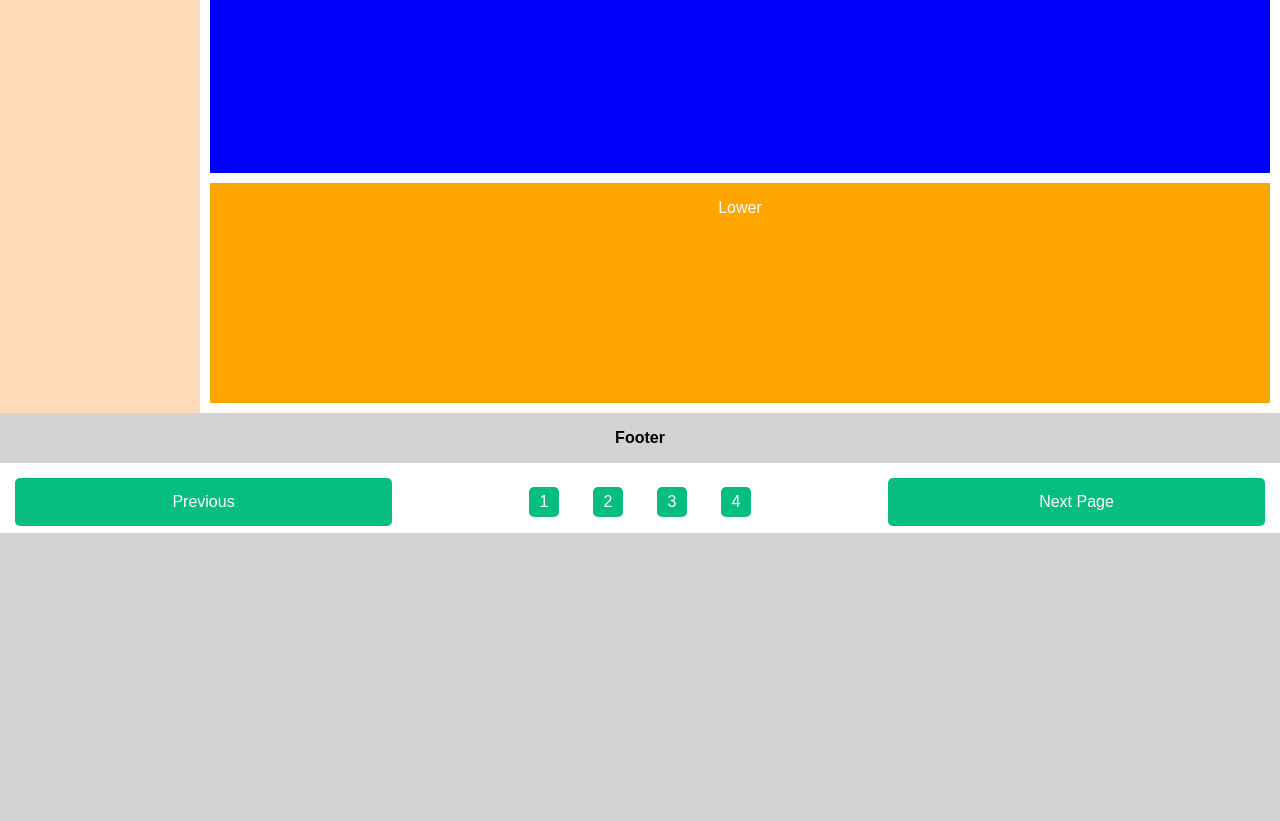
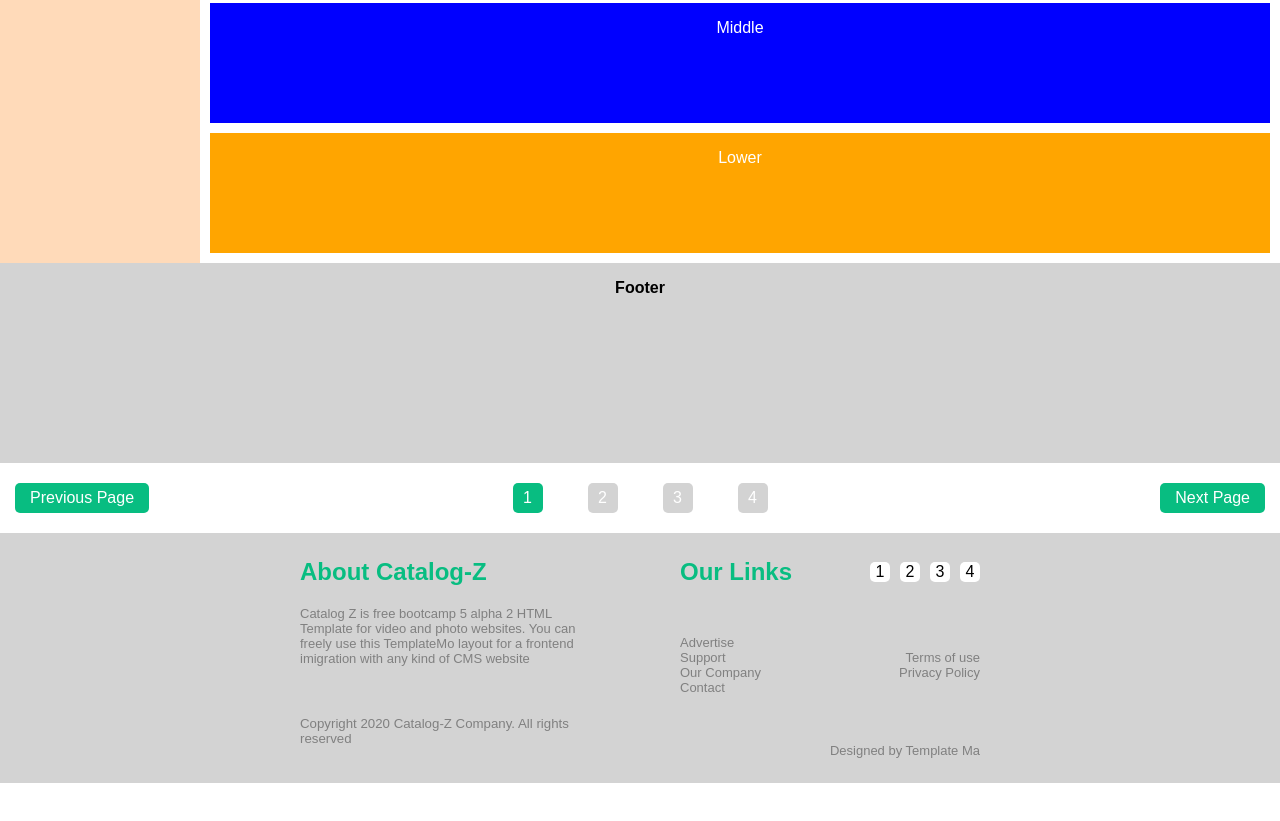
Before and after one commit to sanket-itobuz/SASS-Basics, a website: page index.html in a window 1280 px wide. Shown: the part 833-1654 px from the top of the page. After the commit the page ends 1616 px from the top, so only its background shows below. Drawn offline with Linux system fonts and the light colour scheme.

Commit message:
All Changes done in SCSS to design it

```diff
--- a/index.html
+++ b/index.html
@@ -49,19 +49,54 @@
       </div>
 
       <div class="navigation">
-        <div class="prev-button">Previous</div>
+        <div class="prev-button">
+          <div>Previous Page</div>
+        </div>
         <div class="no-buttons">
-          <div>1</div>
+          <div class="active">1</div>
           <div>2</div>
           <div>3</div>
           <div>4</div>
         </div>
-        <div class="next-button">Next Page</div>
+        <div class="next-button">
+          <div>Next Page</div>
+        </div>
       </div>
     </section>
     <footer>
-      <div class="left-section"></div>
-      <div class="right-section"></div>
+      <div class="left-section">
+        <h2>About Catalog-Z</h2>
+        <div>
+          Catalog Z is free bootcamp 5 alpha 2 HTML Template for video and photo
+          websites. You can freely use this TemplateMo layout for a frontend
+          imigration with any kind of CMS website
+        </div>
+        <h5>Copyright 2020 Catalog-Z Company. All rights reserved</h5>
+      </div>
+      <div class="right-section">
+        <div class="right-section-head">
+          <h2 class="link-header">Our Links</h2>
+          <div class="links">
+            <div class="link">1</div>
+            <div class="link">2</div>
+            <div class="link">3</div>
+            <div class="link">4</div>
+          </div>
+        </div>
+        <div class="right-section-body">
+          <div class="right-section-body-left">
+            <div>Advertise</div>
+            <div>Support</div>
+            <div>Our Company</div>
+            <div>Contact</div>
+          </div>
+          <div class="right-section-body-right">
+            <div>Terms of use</div>
+            <div>Privacy Policy</div>
+          </div>
+        </div>
+        <div class="right-section-foot">Designed by Template Ma</div>
+      </div>
     </footer>
   </body>
 </html>
--- /dev/null
+++ b/styles/scss/_var.scss
@@ -0,0 +1,7 @@
+$base-color: rgb(8, 189, 129);
+$background-color: white;
+$cursor: pointer;
+$button-radius: 5px;
+
+$search-box-padding: 5px;
+$search-box-height: 30px;
--- a/styles/scss/index.scss
+++ b/styles/scss/index.scss
@@ -8,6 +8,7 @@
 $base-color: rgb(8, 189, 129);
 $background-color: white;
 $cursor: pointer;
+$button-radius: 5px;
 
 .navbar {
   height: 50px;
@@ -101,34 +102,38 @@ $search-box-height: 30px;
 }
 
 .navigation {
-  $button-radius: 5px;
   $button-space: 15px;
   $margining: 120px;
 
   display: grid;
-  grid-template-columns: 2fr 1fr 2fr;
+  grid-template-columns: 1fr 300px 1fr;
   height: 70px;
 
   .prev-button {
     display: grid;
-    justify-items: center;
-    align-content: center;
-    background-color: $base-color;
-    color: $background-color;
-    margin: $button-space;
-    margin-right: $margining;
-    padding: $button-space;
-    border-radius: $button-radius;
-  }
-  .no-buttons {
-    display: grid;
-    grid-auto-flow: column;
-    justify-items: center;
+    justify-items: start;
     align-content: center;
 
     div {
+      background-color: $base-color;
       color: $background-color;
-      background-color: $base-color;
+      height: 30px;
+      margin-left: 15px;
+      padding: 15px;
+      display: flex;
+      justify-content: center;
+      align-items: center;
+      border-radius: $button-radius;
+    }
+  }
+  .no-buttons {
+    display: flex;
+    justify-content: space-around;
+    align-items: center;
+
+    div {
+      color: $background-color;
+      background-color: lightgrey;
       height: 30px;
       width: 30px;
       display: grid;
@@ -136,17 +141,26 @@ $search-box-height: 30px;
       align-content: center;
       border-radius: $button-radius;
     }
+    .active {
+      background-color: $base-color;
+    }
   }
   .next-button {
     display: grid;
-    justify-items: center;
+    justify-items: end;
     align-content: center;
-    background-color: $base-color;
-    color: $background-color;
-    margin: $button-space;
-    padding: $button-space;
-    margin-left: $margining;
-    border-radius: $button-radius;
+
+    div {
+      background-color: $base-color;
+      color: $background-color;
+      height: 30px;
+      margin-right: 15px;
+      padding: 15px;
+      display: flex;
+      justify-content: center;
+      align-items: center;
+      border-radius: $button-radius;
+    }
   }
 }
 
@@ -159,6 +173,7 @@ $search-box-height: 30px;
     "section"
     "footer";
   .header {
+    height: 200px;
     grid-area: header;
     background: lightgray;
     padding: 1rem;
@@ -166,6 +181,7 @@ $search-box-height: 30px;
     font-weight: bold;
   }
   .footer {
+    height: 200px;
     grid-area: footer;
     background: lightgray;
     padding: 1rem;
@@ -240,6 +256,90 @@ $search-box-height: 30px;
 }
 
 footer {
+  $footer-color: rgb(128, 128, 128);
+
   background-color: lightgray;
-  height: 300px;
+  height: 250px;
+  display: flex;
+  justify-content: center;
+  align-items: center;
+  gap: 80px;
+
+  .left-section {
+    height: 200px;
+    width: 300px;
+
+    h2 {
+      color: $base-color;
+      padding-bottom: 20px;
+    }
+    div {
+      font-size: small;
+      color: $footer-color;
+    }
+    h5 {
+      margin-top: 50px;
+      font-weight: lighter;
+      color: $footer-color;
+    }
+  }
+  .right-section {
+    height: 200px;
+    width: 300px;
+    display: flex;
+    flex-direction: column;
+    justify-content: space-between;
+    .right-section-head {
+      display: flex;
+      justify-content: space-between;
+      align-items: center;
+      .link-header {
+        color: $base-color;
+      }
+      .links {
+        display: flex;
+        justify-content: center;
+        align-items: center;
+        gap: 10px;
+        div {
+          height: 20px;
+          width: 20px;
+          background-color: $background-color;
+          line-height: 20px;
+          text-align: center;
+          border-radius: $button-radius;
+        }
+      }
+    }
+    .right-section-body {
+      display: flex;
+      flex-direction: row;
+      justify-content: center;
+      align-items: center;
+
+      .right-section-body-left {
+        width: 50%;
+        display: flex;
+        flex-direction: column;
+        justify-content: center;
+        align-items: start;
+        color: $footer-color;
+        font-size: small;
+      }
+      .right-section-body-right {
+        width: 50%;
+        display: flex;
+        flex-direction: column;
+        justify-content: end;
+        align-items: end;
+        color: $footer-color;
+        font-size: small;
+      }
+    }
+    .right-section-foot {
+      color: $footer-color;
+      text-align: end;
+      font-size: small;
+    }
+  }
 }
```
Also changed, not shown: test.html (added, +28 -0 lines), styles/css/index.css, 2 other files.
